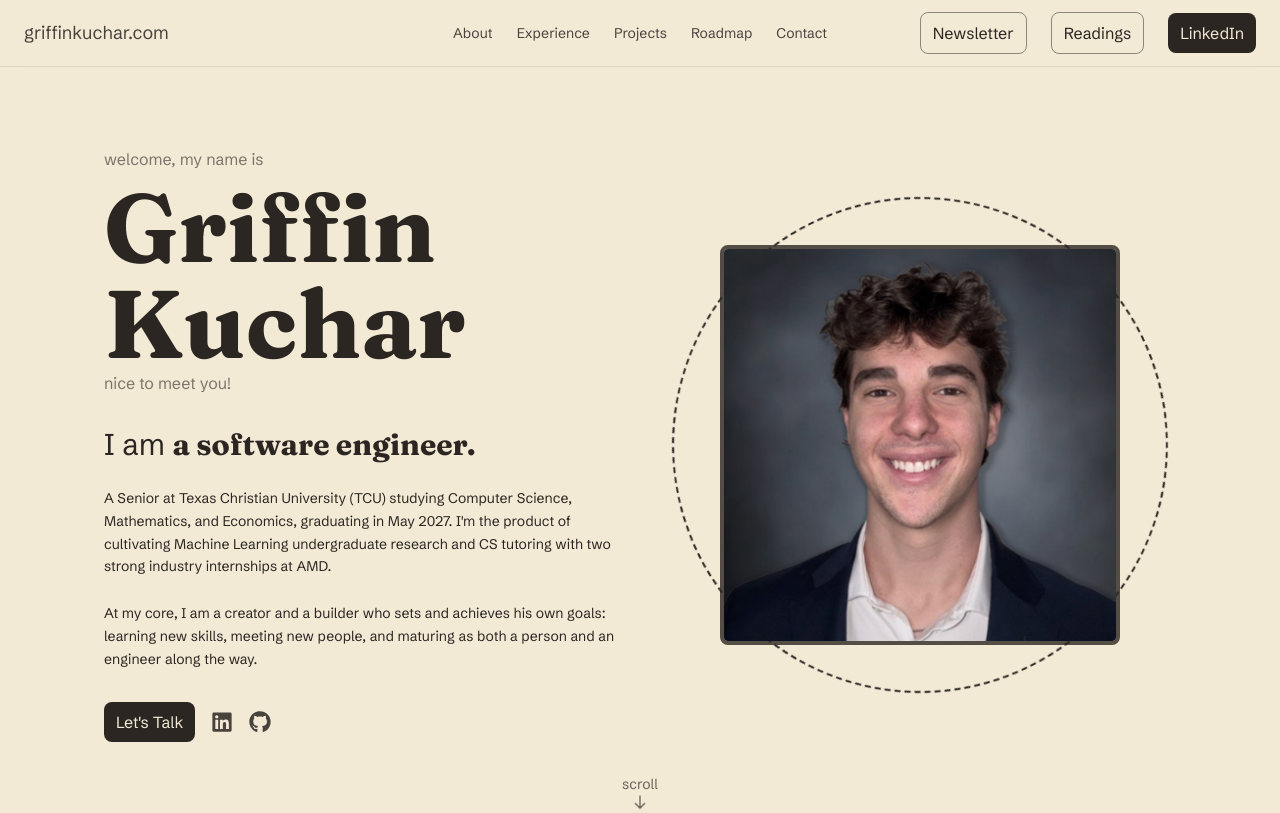
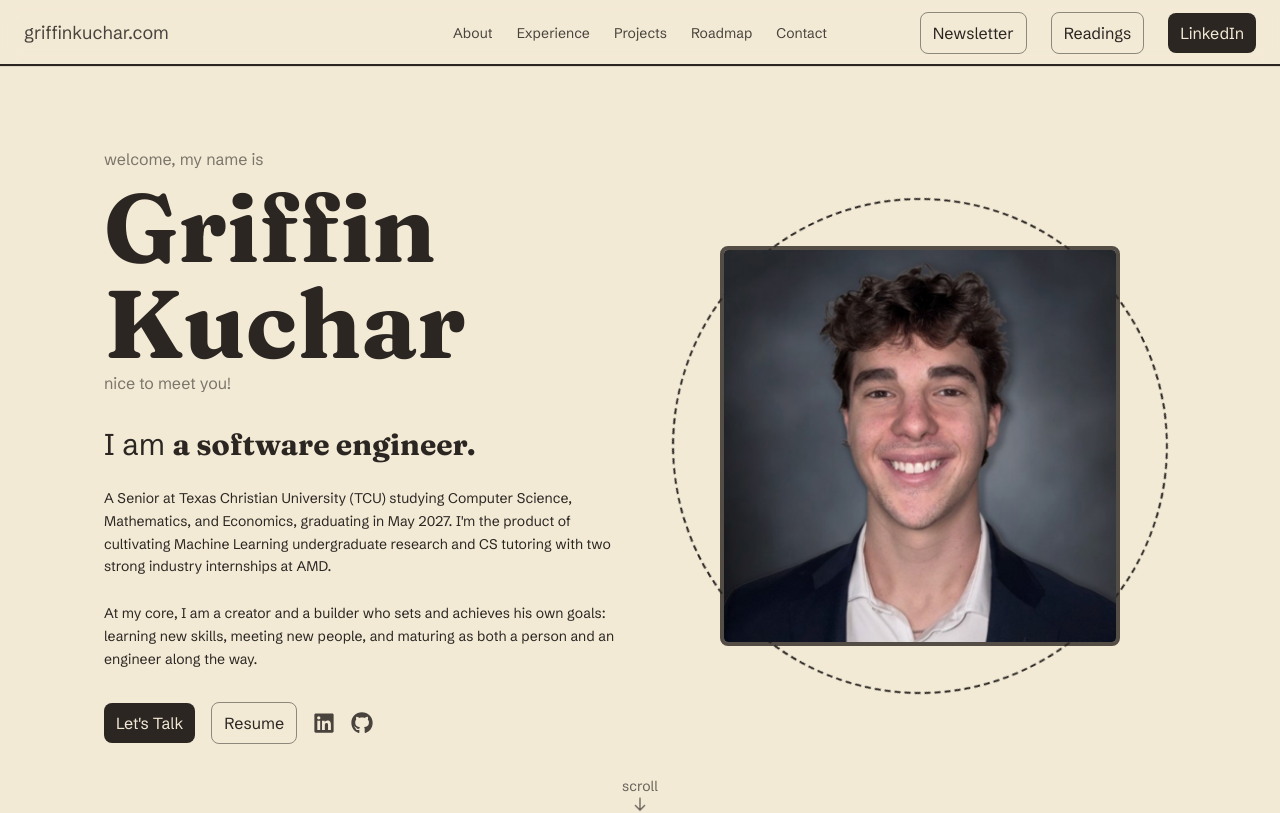
Before and after one commit to gkuchar/portfolio-website, a Next.js app: page / in a window 1280 px wide. Shown: the top 813 px of the page. Built offline with nearby package versions, Linux system fonts and the light colour scheme.

Commit message:
added resume button to hero and page progress bar to header

```diff
--- a/src/components/Header.tsx
+++ b/src/components/Header.tsx
@@ -1,6 +1,7 @@
 import Link from "next/link"
 import SectionNav from "./SectionNav"
 import BrandLink from "./BrandLink";
+import ScrollProgress from "./ScrollProgress";
 
 export default function Header() {
   return (
@@ -20,6 +21,7 @@ export default function Header() {
                 </a>
             </div>
         </div>
+        <ScrollProgress />
     </header>
   );
 }
--- a/src/components/Hero.tsx
+++ b/src/components/Hero.tsx
@@ -69,6 +69,14 @@ export default function Hero() {
                 <a href="mailto:griffin.kuchar@gmail.com" className="btn-primary">
                     Let's Talk
                 </a>
+                < a
+                  href="/resume.pdf"
+                    target="_blank"
+                    rel="noopener noreferrer"
+                    className="btn-secondary"
+                  >
+                    Resume
+                  </a>
                 <a
                     href="https://www.linkedin.com/in/griffin-kuchar/"
                     target="_blank"
--- /dev/null
+++ b/src/components/ScrollProgress.tsx
@@ -0,0 +1,24 @@
+"use client";
+
+import { useEffect } from "react";
+import { motion, useScroll } from "motion/react";
+import { usePathname } from "next/navigation";
+
+export default function ScrollProgress() {
+  const { scrollYProgress } = useScroll();
+  const pathname = usePathname();
+
+  useEffect(() => {
+    // re-baseline scroll progress when the route changes
+    scrollYProgress.set(window.scrollY / (document.documentElement.scrollHeight - window.innerHeight) || 0);
+  }, [pathname, scrollYProgress]);
+
+  if (pathname !== "/") return null;
+
+  return (
+    <motion.div
+      className="absolute bottom-0 left-0 right-0 h-0.5 bg-foreground origin-left"
+      style={{ scaleX: scrollYProgress }}
+    />
+  );
+}
--- a/src/lib/experience.ts
+++ b/src/lib/experience.ts
@@ -2,7 +2,7 @@ export const experiences = [
   {
     company: "AMD",
     title: "Software Engineering Intern",
-    team: "Mobile Systems Team",
+    team: "Mobile Systems (SoC) Team",
     date: "May 2026 - August 2026",
     location: "Austin, Texas",
     bullets: [
```
Also changed, not shown: 1 other file (tests, documents, lock files or other folders).
